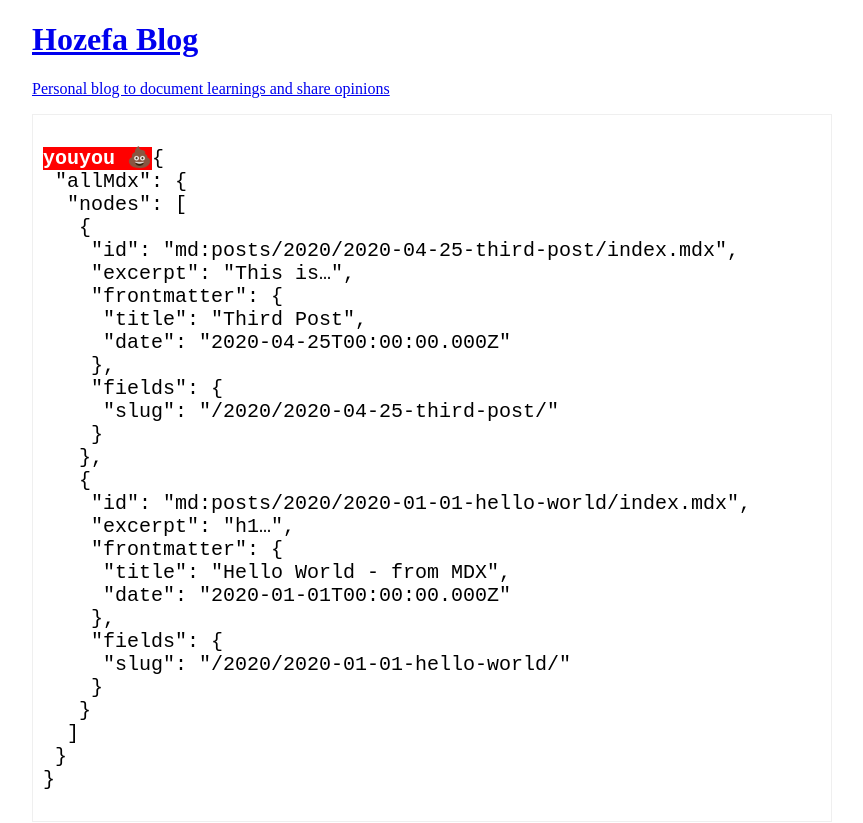
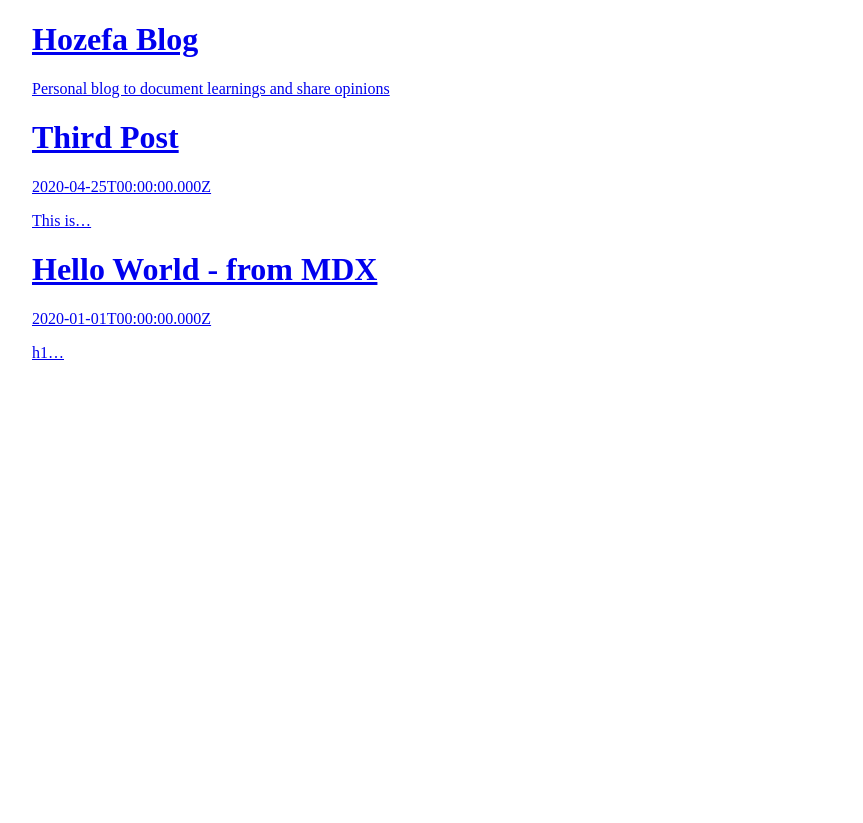
Before and after one commit to hozefam/the-hozefam-blog, a Gatsby site: page / in a window 1280 px wide. Shown: the top 823 px of the page, without its empty margins (208-1071 px from the left). After the commit the page ends 800 px from the top, so only its background shows below. Built offline with nearby package versions, Linux system fonts and the light colour scheme; Gatsby itself is replaced by a stand-in of ours.

```diff
--- a/src/pages/index.js
+++ b/src/pages/index.js
@@ -1,22 +1,31 @@
 import React from 'react';
 import { Layout } from '../components/Layout';
-import { graphql } from 'gatsby';
+import { graphql, Link } from 'gatsby';
 import Dump from '../components/Dump';
+import styled from 'styled-components';
+
+const IndexWrapper = styled.main``;
+
+const PostWrapper = styled.main``;
 
 export default ({ data }) => {
   return (
     <>
       <Layout>
-        <Dump youyou={data} />
-        {data.allMdx.nodes.map(({ excerpt, frontmatter }) => {
+        <IndexWrapper>
+          {/* <Dump youyou={data} /> */}
+          {data.allMdx.nodes.map(({ id, excerpt, frontmatter, fields }) => {
             return (
-            <>
+              <PostWrapper key={id}>
+                <Link to={fields.slug}>
                   <h1>{frontmatter.title}</h1>
                   <p>{frontmatter.date}</p>
                   <p>{excerpt}</p>
-            </>
+                </Link>
+              </PostWrapper>
             );
           })}
+        </IndexWrapper>
       </Layout>
     </>
   );
```
Also changed, not shown: src/pages/404.js (added, +10 -0 lines). Lines whose indentation alone changed are shown as unchanged.
